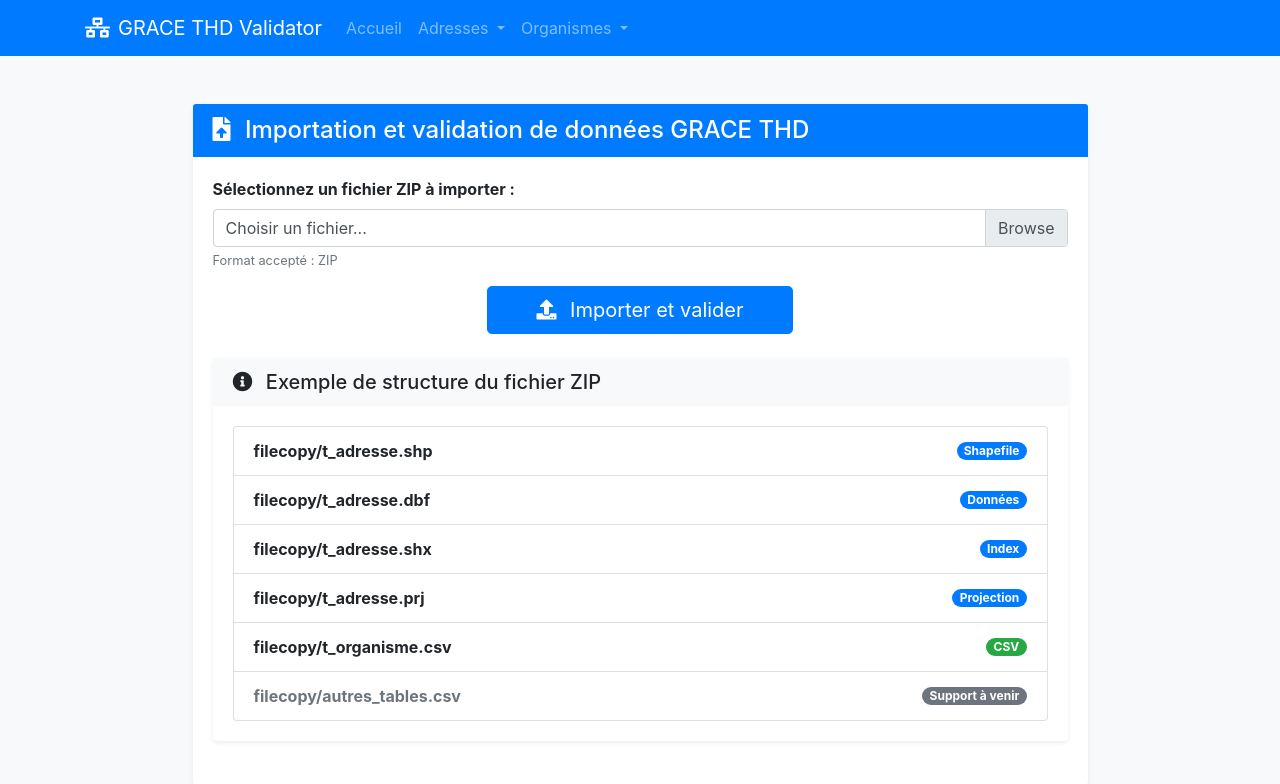
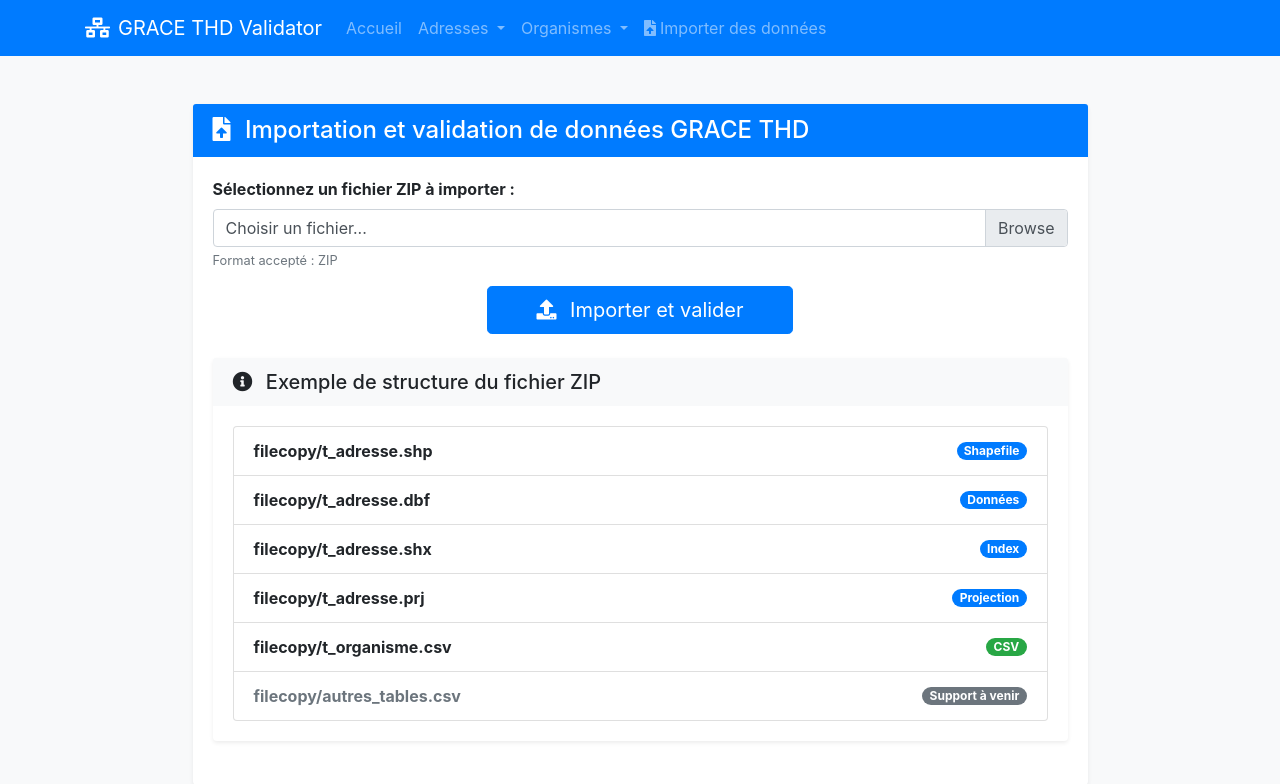
Before and after one commit to mXmohamed/grace_thd_validator, a Flask app: page /import in a window 1280 px wide. Shown: the top 784 px of the page. Run offline with Flask 2, Linux system fonts and the light colour scheme; parts of the project's set-up code (start-up, migrations or seed data) failed here and were passed over; some libraries are stand-ins or nearby versions.

Commit message:
Mise à jour du menu de navigation avec un bouton d'importation de données unique

```diff
--- a/app/templates/base.html
+++ b/app/templates/base.html
@@ -32,7 +32,6 @@
                         </a>
                         <div class="dropdown-menu">
                             <a class="dropdown-item" href="{{ url_for('main.adresses') }}">Liste des adresses</a>
-                            <a class="dropdown-item" href="{{ url_for('main.import_adresses') }}">Importer des adresses</a>
                         </div>
                     </li>
                     <li class="nav-item dropdown">
@@ -41,8 +40,12 @@
                         </a>
                         <div class="dropdown-menu">
                             <a class="dropdown-item" href="{{ url_for('main.organismes') }}">Liste des organismes</a>
-                            <a class="dropdown-item" href="{{ url_for('main.import_organismes') }}">Importer des organismes</a>
                         </div>
+                    </li>
+                    <li class="nav-item">
+                        <a class="nav-link" href="{{ url_for('main.import_data') }}">
+                            <i class="fas fa-file-upload mr-1"></i>Importer des données
+                        </a>
                     </li>
                 </ul>
             </div>
```
